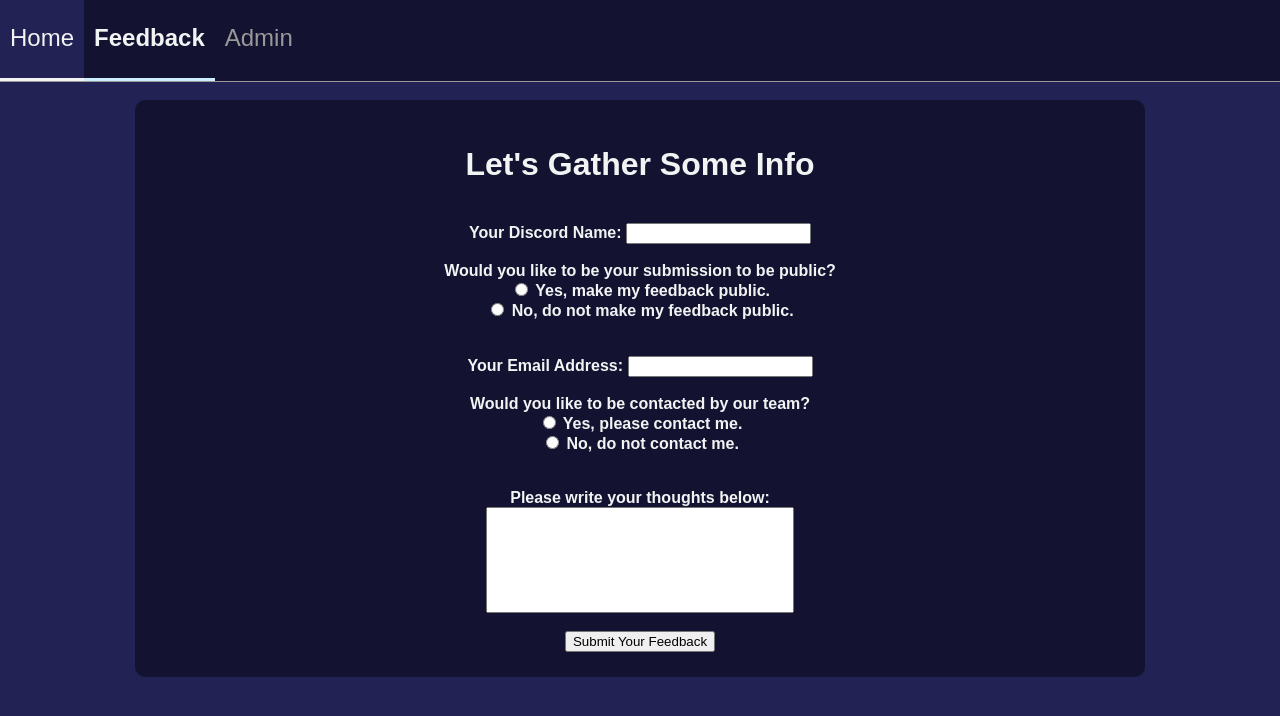
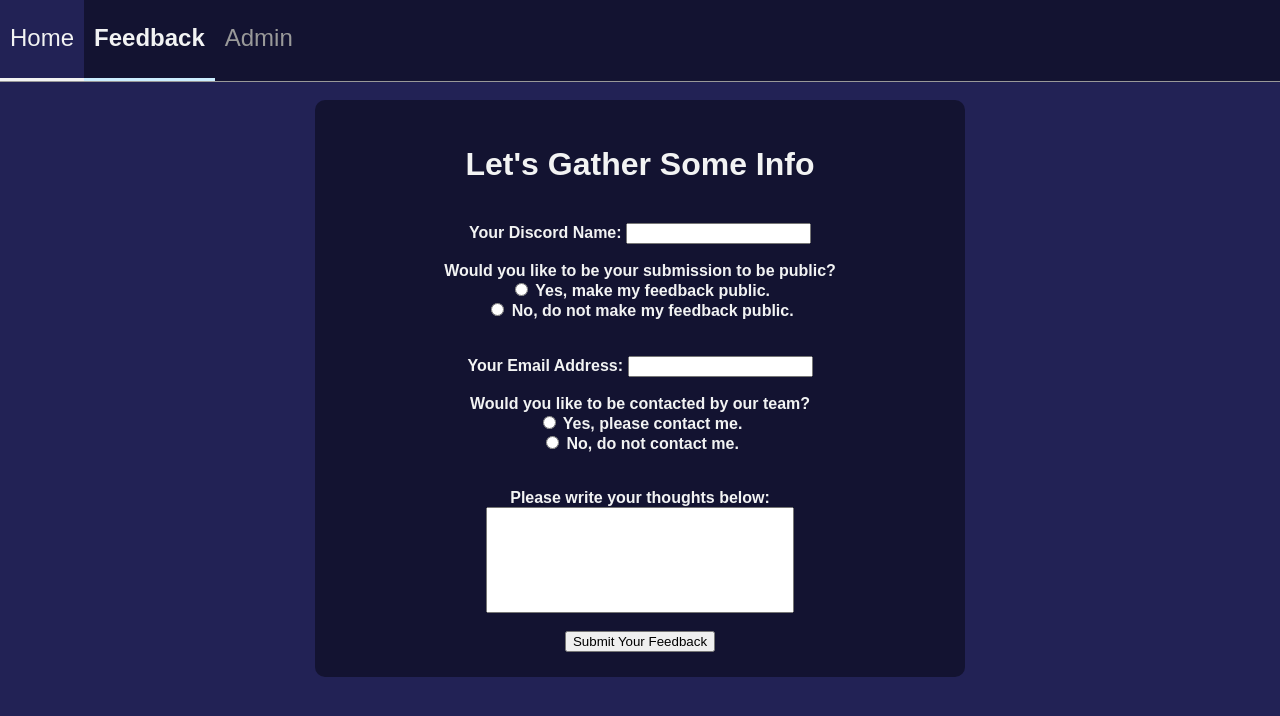
Before and after one commit to MikeyKirin/Discord-Feedback-System, a Flask app: page /feedback in a window 1280 px wide. Shown: the top 716 px of the page. Run offline with Flask 3, Linux system fonts and the light colour scheme; some libraries are stand-ins or nearby versions.

Commit message:
Update style.css

```diff
--- a/static/style.css
+++ b/static/style.css
@@ -62,7 +62,7 @@ th
 	font-weight:700;
 	padding:25px;
 	text-align:center;
-	width: 80%;
+	width: 50%;
 }
 
 .form-text
@@ -92,7 +92,15 @@ th
 	margin:0 auto;
 	font-size: 3vw;
     text-align: center;
-    width: 100%;
+}
+
+@media only screen and (min-width: 600px) {
+	.home-buttons
+	{
+		margin:0 auto;
+		font-size: 1vw;
+		text-align: center;
+	}
 }
 
 .home-content
```
